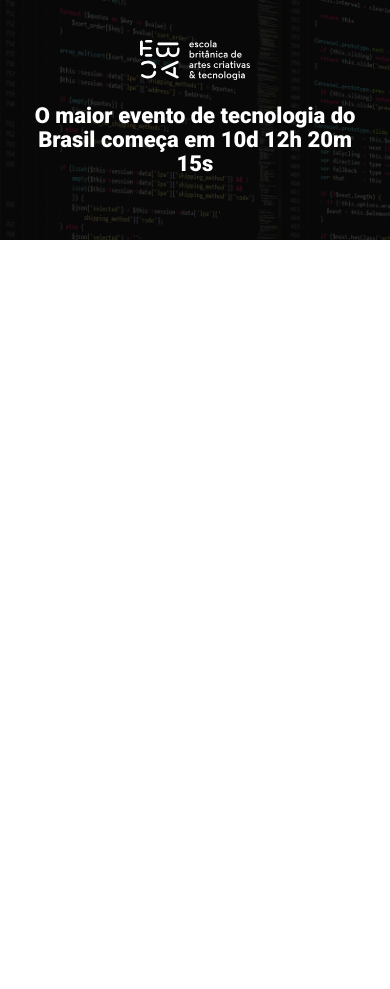
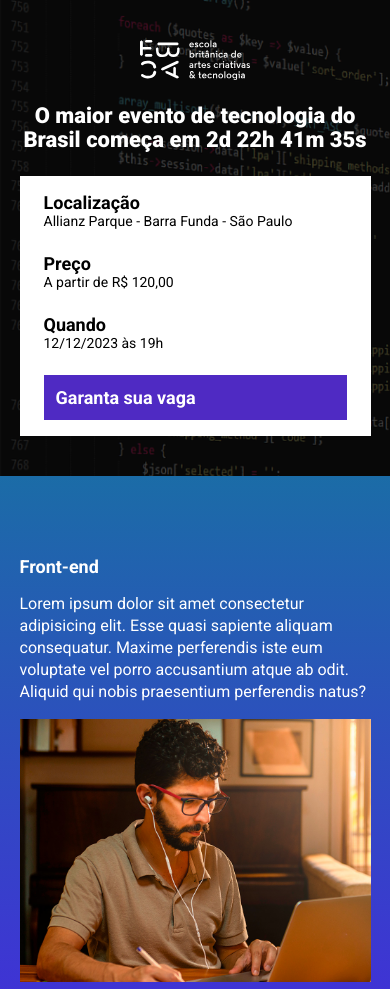
Before and after one commit to evandroms89/ebac_tech_talks, a website built with Parcel: page src/index.html in a window 390 px wide. Shown: the top 989 px of the page. Before the commit the page ends 844 px from the top, so only its background shows below. Built offline with nearby package versions, Linux system fonts and the light colour scheme.

Commit message:
criando a contagem regressiva

```diff
--- a/package.json
+++ b/package.json
@@ -2,9 +2,9 @@
   "name": "ebac_talks",
   "version": "1.0.0",
   "description": "",
-  "main": "index.js",
   "scripts": {
     "dev": "parcel src/index.html src/styles/main.scss src/scripts/main.js",
+    "build": "parcel build src/index.html",
     "test": "echo \"Error: no test specified\" && exit 1"
   },
   "author": "",
--- a/src/index.html
+++ b/src/index.html
@@ -11,16 +11,82 @@
     <link href="https://fonts.googleapis.com/css2?family=Roboto:wght@400;700;900&display=swap" rel="stylesheet">
 
     <link rel="stylesheet" href="styles/main.scss">
+    <link rel="stylesheet" href="https://unpkg.com/aos@next/dist/aos.css" />
 </head>
 <body>
     <header class="hero">
         <div class="container">
             <img class="hero__logo" src="./images/ebac_logo.svg" alt="EBAC">
             <p class="hero__text">
-                O maior evento de tecnologia do Brasil começa em 10d 12h 20m 15s
+                O maior evento de tecnologia do Brasil começa em <span id="contador"></span>
             </p>
+            <div class="infos-bar">
+                <ul class="infos-bar__infos">
+                    <li class="infos-bar__infos__item">
+                        <b>Localização</b>
+                        Allianz Parque - Barra Funda - São Paulo
+                    </li>
+                    <li class="infos-bar__infos__item">
+                        <b>Preço</b>
+                        A partir de R$ 120,00
+                    </li>
+                    <li class="infos-bar__infos__item">
+                        <b>Quando</b>
+                        12/12/2023 às 19h
+                    </li>
+                </ul>
+                <a href="#" class="button button--primary">
+                    Garanta sua vaga
+                </a>
+            </div>
         </div>
     </header>
+
+    <section class="event event--frontend">
+        <div class="container" data-aos="fade-right">
+            <div class="event__details">
+                <h2 class="event__details__title">Front-end</h2>
+                <p class="event__details__description">
+                    Lorem ipsum dolor sit amet consectetur adipisicing elit. Esse quasi sapiente aliquam consequatur. Maxime perferendis iste eum voluptate vel porro accusantium atque ab odit. Aliquid qui nobis praesentium perferendis natus?
+                </p>
+            </div>
+            <img class="event__image" src="./images/frontend.png" alt="Front-end">
+        </div>
+    </section>
+    <section class="event event--ui-ux event--image-left">
+        <div class="container" data-aos="fade-left">
+            <div class="event__details">
+                <h2 class="event__details__title">UI/UX</h2>
+                <p class="event__details__description">
+                    Lorem ipsum dolor sit amet consectetur adipisicing elit. Esse quasi sapiente aliquam consequatur. Maxime perferendis iste eum voluptate vel porro accusantium atque ab odit. Aliquid qui nobis praesentium perferendis natus?
+                </p>
+            </div>
+            <img class="event__image" src="./images/ui-ux.png" alt="Front-end">
+        </div>
+    </section>
+    <section class="event event--data-science">
+        <div class="container" data-aos="fade-right">
+            <div class="event__details">
+                <h2 class="event__details__title">Data Science</h2>
+                <p class="event__details__description">
+                    Lorem ipsum dolor sit amet consectetur adipisicing elit. Esse quasi sapiente aliquam consequatur. Maxime perferendis iste eum voluptate vel porro accusantium atque ab odit. Aliquid qui nobis praesentium perferendis natus?
+                </p>
+            </div>
+            <img class="event__image" src="./images/data.png" alt="Front-end">
+        </div>
+    </section>
+    <section class="event event--backend event--image-left">
+        <div class="container" data-aos="fade-left">
+            <div class="event__details">
+                <h2 class="event__details__title">Back-end</h2>
+                <p class="event__details__description">
+                    Lorem ipsum dolor sit amet consectetur adipisicing elit. Esse quasi sapiente aliquam consequatur. Maxime perferendis iste eum voluptate vel porro accusantium atque ab odit. Aliquid qui nobis praesentium perferendis natus?
+                </p>
+            </div>
+            <img class="event__image" src="./images/backend.png" alt="Front-end">
+        </div>
+    </section>
+    <script src="https://unpkg.com/aos@next/dist/aos.js"></script>
     <script src="scripts/main.js"></script>
 </body>
 </html>
--- a/src/scripts/main.js
+++ b/src/scripts/main.js
@@ -1 +1,27 @@
-console.log("olá mundo");
+AOS.init();
+
+const dataDoEvento = new Date("Mar 11, 2023 19:00:00");
+const timeStampDoEvento = dataDoEvento.getTime();
+
+const contaAsHoras = setInterval(function() {
+    const agora = new Date();
+    const timeStampAtual = agora.getTime();
+
+    const distanciaAteOEvento = timeStampDoEvento - timeStampAtual;
+
+    const diaEmMs = 1000 * 60 * 60 * 24;
+    const horaEmMs = 1000 * 60 * 60;
+    const minutoEmMs = 1000 * 60;
+
+    const diasAteOEvento = Math.floor(distanciaAteOEvento / diaEmMs);
+    const horasAteOEvento = Math.floor((distanciaAteOEvento % diaEmMs) / horaEmMs);
+    const minutosAteOEvento = Math.floor((distanciaAteOEvento % horaEmMs) / minutoEmMs);
+    const segundosAteOEvento = Math.floor((distanciaAteOEvento % minutoEmMs) / 1000);
+
+    document.getElementById('contador').innerHTML = `${diasAteOEvento}d ${horasAteOEvento}h ${minutosAteOEvento}m ${segundosAteOEvento}s`;
+
+    if (distanciaAteOEvento < 0) {
+        clearInterval(contaAsHoras);
+        document.getElementById('contador').innerHTML = 'Evento expirado';
+    }
+}, 1000);
--- /dev/null
+++ b/src/styles/_event.scss
@@ -0,0 +1,64 @@
+@use 'variables';
+
+.event {
+    padding: 80px 0;
+
+    &--frontend {
+        background-image: linear-gradient(variables.$blue1, variables.$blue2);
+    }
+
+    &--ui-ux {
+        background-image: linear-gradient(variables.$blue2, variables.$pink);
+    }
+
+    &--data-science {
+        background-image: linear-gradient(variables.$pink, variables.$yellow);
+    }
+
+    &--backend {
+        background-image: linear-gradient(variables.$yellow, variables.$pink);
+    }
+
+    &--image-left {
+        .container {
+            flex-direction: row-reverse;
+        }
+    }
+
+    .container {
+        display: flex;
+        gap: 40px;
+    }
+
+    &__image {
+        max-width: 360px;
+    }
+
+    &__details {
+
+        &__title {
+            font-size: 18px;
+            font-weight: bold;
+            margin-bottom: 16px;
+        }
+
+        &__description {
+            line-height: 22px;
+        }
+    }
+
+    @media (max-width: 640px) {
+        .container {
+            display: block;
+        }
+
+        &__image {
+            width: 100%;
+        }
+
+        &__details {
+            margin-right: 0;
+            margin-bottom: 16px;
+        }
+    }
+}
--- a/src/styles/_hero.scss
+++ b/src/styles/_hero.scss
@@ -1,3 +1,5 @@
+@use 'variables';
+
 .hero {
     padding-top: 64px;
     padding-bottom: 100px;
@@ -16,7 +18,7 @@
         left: 0;
         width: 100%;
         height: 100%;
-        background-color: #000;
+        background-color: variables.$secondaryTextColor;
         content: '';
         opacity: 0.7;
     }
--- /dev/null
+++ b/src/styles/_variables.scss
@@ -0,0 +1,8 @@
+$textColor: #fff;
+$secondaryTextColor: #000;
+
+$blue1: #1B6CA7;
+$blue2: #442BDB;
+$pink: #89223B;
+$yellow: #9C791D;
+$purple: #4F2AC3;
--- /dev/null
+++ b/src/styles/components/_buttons.scss
@@ -0,0 +1,25 @@
+@use '../variables';
+
+.button {
+    padding: 12px;
+    font-size: 18px;
+    font-weight: bold;
+    text-decoration: none;
+    text-align: center;
+    white-space: nowrap;
+
+    &--primary {
+        color: #fff;
+        background-color: variables.$purple;
+    }
+
+    @media (max-width: 640px) {
+        display: block;
+        width: 100%;
+    }
+
+    @media (max-width: 1024px) {
+        display: flex;
+        align-items: center;
+    }
+}
--- /dev/null
+++ b/src/styles/components/_infos_bar.scss
@@ -0,0 +1,42 @@
+@use '../variables';
+
+.infos-bar {
+    padding: 16px 24px;
+    background-color: variables.$textColor;
+    display: flex;
+    justify-content: space-between;
+
+    &__infos {
+        display: flex;
+        gap: 40px;
+
+        &__item {
+            font-size: 14px;
+            color: variables.$secondaryTextColor;
+
+            b {
+                color: variables.$secondaryTextColor;
+                font-size: 18px;
+                display: block;
+            }
+        }
+    }
+
+    @media (max-width: 640px) {
+        display: block;
+
+        &__infos {
+            display: block;
+
+            &__item {
+                margin-bottom: 24px;
+            }
+        }
+    }
+
+    @media (max-width: 1024px) {
+        &__infos {
+            gap: 16px;
+        }
+    }
+}
--- a/src/styles/main.scss
+++ b/src/styles/main.scss
@@ -1,11 +1,16 @@
 @use 'hero';
+@use 'components/infos_bar';
+@use 'components/buttons';
+@use 'event';
+@use 'variables';
 
 * {
     margin: 0;
     padding: 0;
     box-sizing: border-box;
     font-family: 'Roboto', sans-serif;
-    color: #fff;
+    color: variables.$textColor;
+    list-style: none;
 }
 
 .container {
```
